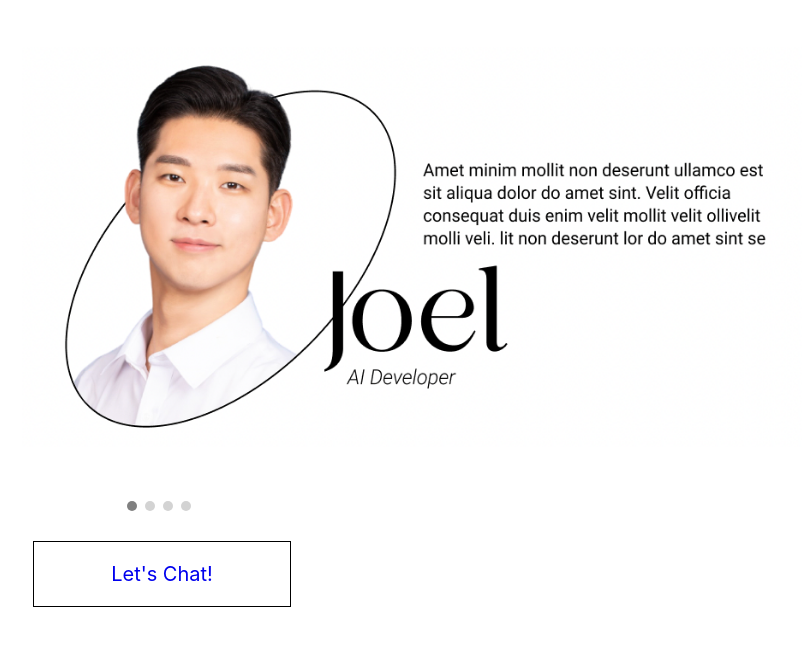
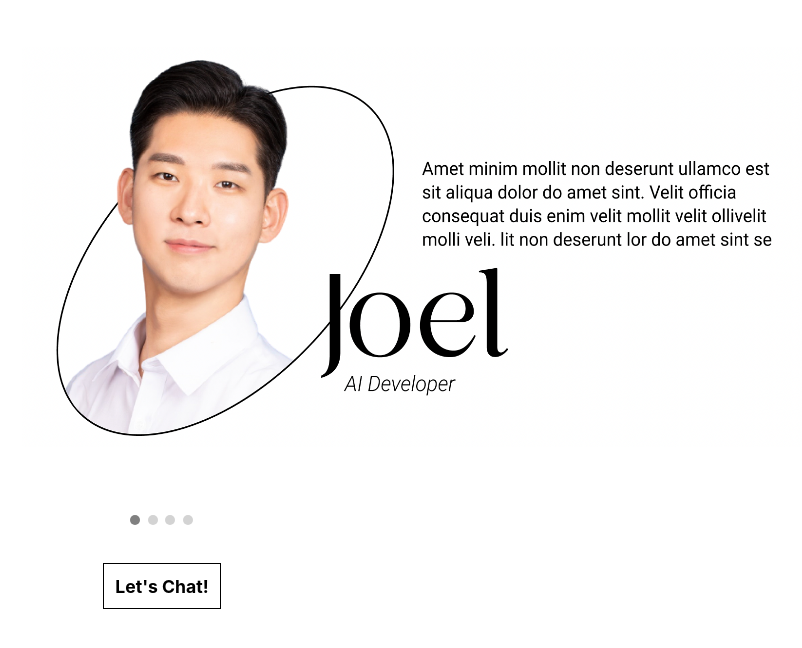
Before and after one commit to emulsion199/self-ai, a React (Create React App) app: page / in a window 1280 px wide. Shown: the part 830-1478 px from the top of the page, without its empty margins (478-1280 px from the left). Before the commit the page ends 1447 px from the top, so only its background shows below. Built offline with nearby package versions, Linux system fonts and the light colour scheme.

Commit message:
page 1-1 change

```diff
--- a/src/components/StartComponent/OurImage.js
+++ b/src/components/StartComponent/OurImage.js
@@ -3,10 +3,10 @@ const name=[
     "","Joel","Changho","Jaewon","Dongju"
 ]
 const role=[
-    "",'AI developer','AI developer','AI developer','AI developer'
+    "",'AI developer','AI developer','AI developer','Designer'
 ]
 const desc=[
-    '',
+    'Amet minim mollit non deserunt ullamco est sit aliqua dolor do amet sint. Velit officia consequat duis enim velit mollit velit ollivelit molli veli. lit non deserunt lor do amet sint se',
     'Amet minim mollit non deserunt ullamco est sit aliqua dolor do amet sint. Velit officia consequat duis enim velit mollit velit ollivelit molli veli. lit non deserunt lor do amet sint se',
     'Amet minim mollit non deserunt ullamco est sit aliqua dolor do amet sint. Velit officia consequat duis enim velit mollit velit ollivelit molli veli. lit non deserunt lor do amet sint se',
     'Amet minim mollit non deserunt ullamco est sit aliqua dolor do amet sint. Velit officia consequat duis enim velit mollit velit ollivelit molli veli. lit non deserunt lor do amet sint se',
@@ -49,8 +49,6 @@ const OurImage=(args)=>
     const type= args.type
     return(
         <div>
-
-
                 <div>
                     {/*<div style={css.ellipse}> </div>*/}
                     <img style={css.image} src={require('../../image/'+type+'_temp.png').default}></img>
--- a/src/components/StartComponent/SelectImage.js
+++ b/src/components/StartComponent/SelectImage.js
@@ -1,6 +1,7 @@
 import {useState,useEffect,useRef} from 'react'
 import OurImage from './OurImage'
 import { Link } from 'react-router-dom'
+
 const type=[1,2,3,4]
 const css={
     real_display:
@@ -8,7 +9,7 @@ const css={
         overflowX:'hidden',
         width:'100%',
         margin: '0 auto',
-        marginBottom: '50px',
+        marginBottom: '5%',
     },
 
     unselected_circle:
@@ -26,38 +27,40 @@ const css={
         background:'gray',
         borderRadius: '100%',
         transition: 'all ease 0.5s',
-
     },
     grid_column_circle:
     {
-        width:'70px',
+        width:'5%',
         margin:'0 auto',
         display: 'grid',
-        gridTemplateColumns: '10px 10px 10px 10px',
-        gridGap:'8px',
+        gridTemplateColumns: '1fr 1fr 1fr 1fr',
+        gridGap:'10%',
     },
     letschat_button:
     {
         background: 'white',
-        width:'256px',
-        height:'64px',
-        fontSize: '20px',
+        color:'black',
+        width:'9%',
+        height:'20%',
+        fontWeight:'bold',
+        fontSize: '110%',
         border: '1px solid black',
         margin: '0 auto',
-        marginTop:'30px',
+        marginTop:'3%',
         textAlign: 'center',
         transition: 'all ease 0.08s',
     },
     letschat_button_hover:
     {
         background: 'rgb(60,60,60)',
-        width:'256px',
-        height:'64px',
-        fontSize: '20px',
+        width:'9%',
+        height:'20%',
+        fontSize: '110%',
+        fontWeight:'bold',
         color: 'white',
         border: '1px solid rgb(60,60,60)',
         margin: '0 auto',
-        marginTop:'30px',
+        marginTop:'3%',
         textAlign: 'center',
         transition: 'all ease 0.08s',
         cursor: 'pointer',
@@ -151,14 +154,13 @@ const SelectImage=()=>
         onMouseEnter={()=>{setishover(1)}}
         onMouseLeave={()=>{setishover(0)}}>
 
-            <div style={{marginTop:'20px',
-     }}>
+            <div style={{marginTop:'10%', marginBottom:'10%'}}>
                 Let's Chat!
             </div>
 
             </div>
             </Link>
-            <div style={{marginTop:'10px'}}></div>
+            <div style={{marginTop:'5%'}}></div>
         </div>
     )
 }
--- a/src/components/StartComponent/StartComponent.js
+++ b/src/components/StartComponent/StartComponent.js
@@ -1,6 +1,7 @@
 import {useEffect,useState} from 'react'
 import Welcome from './Welcome'
 import Select from './Select'
+
 
 const StartComponent=()=>
 {
@@ -21,7 +22,6 @@ const StartComponent=()=>
       setpage(1);
       return;
     }
-
   };
     return(
 
```
Also changed, not shown: src/image/1_temp.png.
